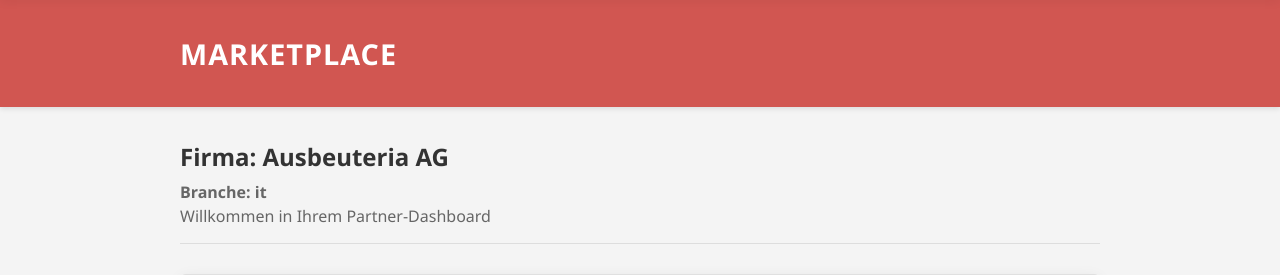
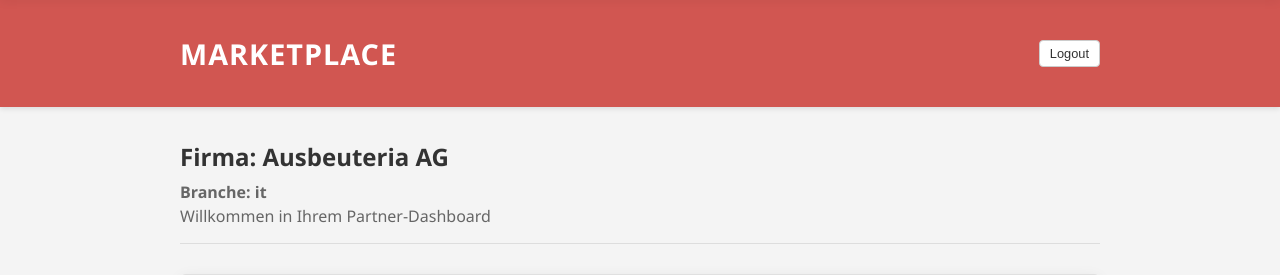
Before and after one commit to FIA-GSO/osp-code-repository-gruppe-4-1, a Flask app: page /dashboard in a window 1280 px wide. Shown: the part 143-418 px from the top of the page. Run offline with Flask 3, Linux system fonts and the light colour scheme; a user stored in the database is signed in; data comes from the database, SQL or seed files in the repository; parts of the project's set-up code (start-up, migrations or seed data) failed here and were passed over.

Commit message:
feat: add logout functionality to admin and user dashboards

```diff
--- a/app.py
+++ b/app.py
@@ -191,6 +191,13 @@ def login(token):
         ), 403
 
 
+@app.route('/logout')
+@login_required
+def logout():
+    session.clear()
+    return redirect('/login')
+
+
 @login_manager.user_loader
 def load_user(user_id) -> Optional[Authenticated[User]]:
     """
--- a/static/css/dashboard.css
+++ b/static/css/dashboard.css
@@ -39,6 +39,9 @@
   margin: 0 auto;
   padding: 0 20px;
   max-width: var(--content-width);
+  display: flex;
+  align-items: center;
+  justify-content: space-between;
 }
 
 .admin-view .banner-inner {
@@ -168,6 +171,12 @@
   border-radius: 4px;
   font-size: 0.8rem;
   cursor: pointer;
+}
+
+.btn-white-background {
+  background-color: white;
+  color: var(--text-main);
+  border: 1px solid #ccc;
 }
 
 .btn-icon {
--- a/templates/admin_dashboard.html
+++ b/templates/admin_dashboard.html
@@ -9,6 +9,7 @@
 <div class="full-width-banner">
   <div class="banner-inner">
     <h1>Admin Dashboard</h1>
+    <form action="/logout"><button class="btn-small-outline btn-white-background">Logout</button></form>
   </div>
 </div>
 
--- a/templates/floor_plan.html
+++ b/templates/floor_plan.html
@@ -7,6 +7,7 @@
 <div class="full-width-banner">
   <div class="banner-inner">
     <h1>Hallenbelegung</h1>
+    <form action="/logout"><button class="btn-small-outline btn-white-background">Logout</button></form>
   </div>
 </div>
 
--- a/templates/user_dashboard.html
+++ b/templates/user_dashboard.html
@@ -7,6 +7,7 @@
 <div class="full-width-banner">
   <div class="banner-inner">
     <h1>MARKETPLACE</h1>
+    <form action="/logout"><button class="btn-small-outline btn-white-background">Logout</button></form>
   </div>
 </div>
 
```
